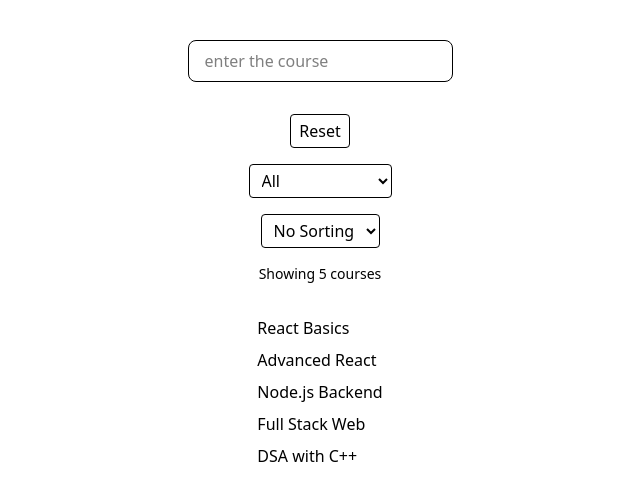
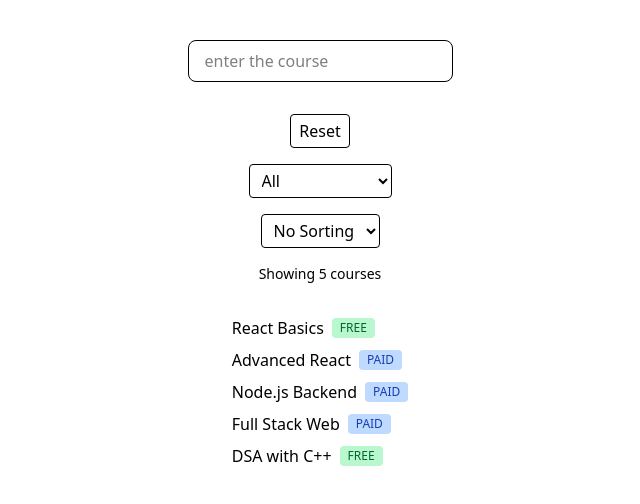
Before and after one commit to Abhay167746/dev-practice, a React (Vite) app: page / in a window 1280 px wide. Shown: the top 504 px of the page, without its empty margins (320-960 px from the left). Built offline with nearby package versions, Linux system fonts and the light colour scheme.

Commit message:
learn terniry concept

```diff
--- a/src/App.jsx
+++ b/src/App.jsx
@@ -274,11 +274,11 @@ const App = () => {
   const [category, setCategory] = useState("All");
   const [sortOrder, setSortOrder] = useState("none");
   const courses = [
-    { id: 1, title: "React Basics", category: "Frontend" },
-    { id: 2, title: "Advanced React", category: "Frontend" },
-    { id: 3, title: "Node.js Backend", category: "Backend" },
-    { id: 4, title: "Full Stack Web", category: "Full Stack" },
-    { id: 5, title: "DSA with C++", category: "Programming" },
+    { id: 1, title: "React Basics", category: "Frontend", price: 0 },
+    { id: 2, title: "Advanced React", category: "Frontend", price: 999 },
+    { id: 3, title: "Node.js Backend", category: "Backend", price: 799 },
+    { id: 4, title: "Full Stack Web", category: "Full Stack", price: 1499 },
+    { id: 5, title: "DSA with C++", category: "Programming", price: 0 },
   ];
 
   const filteredCourses = courses.filter((course) => {
@@ -350,9 +350,19 @@ const App = () => {
           <p>No courses found</p>
         ) : (
           sortedCourses.map((course) => (
-            <p key={course.id} className="mb-2">
-              {course.title}
-            </p>
+            <div key={course.id} className="mb-2 flex gap-2 items-center">
+              <span>{course.title}</span>
+
+              {course.price === 0 ? (
+                <span className="text-xs px-2 py-0.5 bg-green-200 text-green-800 rounded ">
+                  FREE
+                </span>
+              ) : (
+                <span className="text-xs px-2 py-0.5 bg-blue-200 text-blue-800 rounded">
+                  PAID
+                </span>
+              )}
+            </div>
           ))
         )}
       </div>
```
